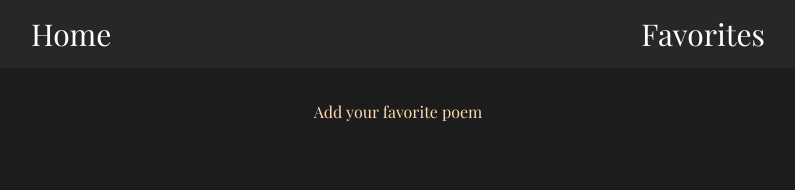
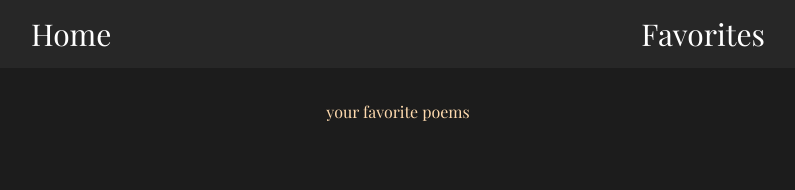
Before and after one commit to Ehsan-c137/poems, a React (Vite) app: page /favoritePoems in a window 1280 px wide. Shown: the top 190 px of the page, without its empty margins (242-1037 px from the left). Built offline with nearby package versions, Linux system fonts and the light colour scheme; a web font is replaced by a local one.

Commit message:
fix: fix the width of poems

```diff
--- a/src/components/FavoritePoems.jsx
+++ b/src/components/FavoritePoems.jsx
@@ -18,9 +18,7 @@ const FavoritePoems = () => {
 
    return (
       <div className="mt-8">
-         <p className="text-[#ffdbaf] text-center mb-8">
-            Add your favorite poem
-         </p>
+         <p className="text-[#ffdbaf] text-center mb-8">your favorite poems</p>
          {favPoems?.map((poem) => {
             return <Poem poemData={poem} key={poem.data.title} />;
          })}
--- a/src/components/Main.jsx
+++ b/src/components/Main.jsx
@@ -31,7 +31,7 @@ const Main = () => {
    };
 
    return (
-      <div className="flex flex-col justify-center items-center mt-8 ">
+      <div className="flex flex-col justify-center items-center mt-8 min-w-[70%] ">
          <button
             onClick={fetchData}
             className="text-[#ffdbaf] p-2 hover:text-white hover:bg-[#ffdbaf2b] transition-colors duration-500"
@@ -39,7 +39,7 @@ const Main = () => {
             {!poems ? "Fetch poems" : "Fetch new poems"}
          </button>
 
-         <div className="min-width-full mb-8 mt-8">
+         <div className="min-w-full mb-8 mt-8">
             {isloading && (
                <div className="flex justify-center mt-8 mb-8">
                   <SyncLoader color="#ffdbaf" size={10} speedMultiplier={0.7} />
--- a/src/components/Poem.jsx
+++ b/src/components/Poem.jsx
@@ -1,6 +1,6 @@
 import StarIcon from "../assets/icons/StarIcon";
 import { poemContext } from "../context/poem-context";
-import { useEffect, useState } from "react";
+import { useState } from "react";
 import { Link } from "react-router-dom";
 
 const Poem = ({ poemData }) => {
@@ -21,7 +21,7 @@ const Poem = ({ poemData }) => {
 
    return (
       <li
-         className="flex p-4 max-w-6xl mb-4 border-b-2 rounded-t-md rounded-tr-md border-[#dcdcdc15] bg-[#55555538] text-sm md:text-xl"
+         className="flex p-4 max-w-6xl mb-4 border-b-2 rounded-t-md rounded-tr-md border-[#dcdcdc15] bg-[#55555538] text-sm md:text-xl min-w-[70%]"
          key={poemData.data.title}
       >
          <div className="flex justify-between min-w-full">
@@ -45,7 +45,7 @@ const Poem = ({ poemData }) => {
                   to={`poem/${poemData.data.title} - ${poemData.data.author}`}
                   className="text-white mt-4 cursor-pointer text-sm"
                >
-                  Read the poem
+                  Read
                </Link>
             </div>
             {/* {showPoem && <p className="text-white">{poemData.data.lines[0]}</p>} */}
```
